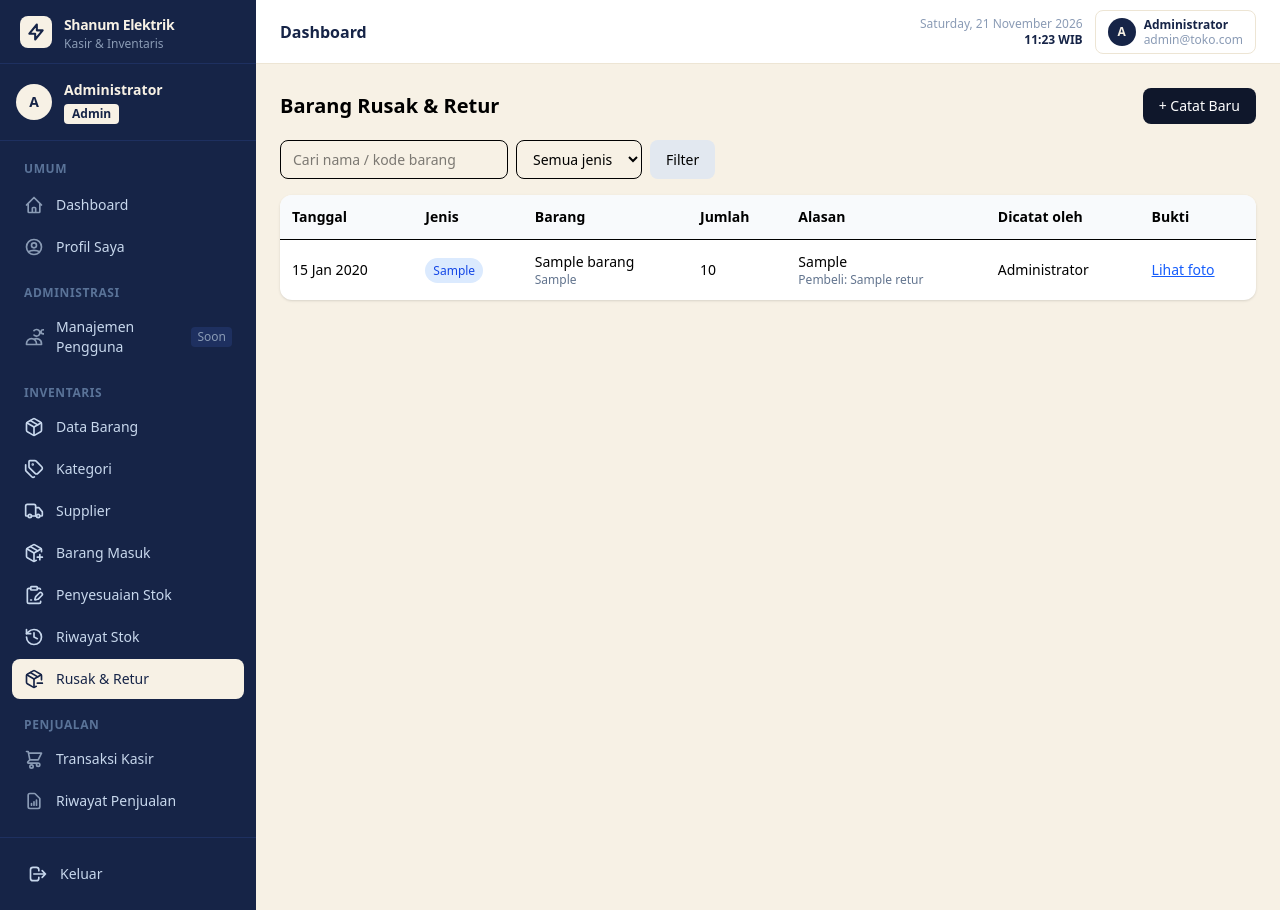
After one commit to paniwws1708/shanum-elektrik, a Laravel app: page /barang-rusak-retur in a window 1280 px wide. The commit adds this page. Run offline with Laravel 12, Linux system fonts and the light colour scheme; a user stored in the database is signed in; data comes from the database, SQL or seed files in the repository; tables that the repository leaves empty hold one stand-in row (values such as "Sample post"); style sheets or scripts are compiled from the project's sources; parts of the project's set-up code (start-up, migrations or seed data) failed here and were passed over.

Commit message:
(hasil ai)  fitur pencatatan barang rusak dan retur

```diff
--- /dev/null
+++ b/app/Http/Controllers/BarangRusakReturController.php
@@ -0,0 +1,172 @@
+<?php
+
+namespace App\Http\Controllers;
+
+use App\Http\Requests\StoreBarangRusakReturRequest;
+use App\Models\Barang;            // CEK: pastikan model Barang ada di App\Models
+use App\Models\BarangRusakRetur;
+use Illuminate\Http\Request;
+use Illuminate\Routing\Controllers\HasMiddleware;
+use Illuminate\Routing\Controllers\Middleware;
+use Illuminate\Support\Facades\DB;
+use Illuminate\Support\Facades\Storage;
+use Illuminate\Validation\ValidationException;
+
+class BarangRusakReturController extends Controller implements HasMiddleware
+{
+    /**
+     * Pembatasan akses: hanya admin dan staff_barang.
+     * Kasir yang membuka URL ini langsung akan mendapat error 403 (dilarang).
+     * Nilai role ('admin', 'staff_barang') sama persis dengan kolom role di tabel users.
+     */
+    public static function middleware(): array
+    {
+        return [
+            new Middleware(function (Request $request, $next) {
+                abort_unless(
+                    in_array($request->user()?->role, ['admin', 'staff_barang']),
+                    403,
+                    'Anda tidak memiliki akses ke halaman ini.'
+                );
+                return $next($request);
+            }),
+        ];
+    }
+
+    /**
+     * Halaman daftar catatan rusak/retur (dengan filter dan pagination).
+     */
+    public function index(Request $request)
+    {
+        // with(...) = ambil data barang & user sekaligus, supaya halaman cepat.
+        $query = BarangRusakRetur::with(['barang', 'user'])
+            ->latest('tanggal')
+            ->latest('id');
+
+        // Filter berdasarkan jenis (rusak / retur) jika dipilih.
+        if ($request->filled('tipe')) {
+            $query->where('tipe', $request->tipe);
+        }
+
+        // Pencarian berdasarkan nama atau kode barang.
+        if ($request->filled('cari')) {
+            $cari = $request->cari;
+            $query->whereHas('barang', function ($q) use ($cari) {
+                $q->where('nama_barang', 'like', "%{$cari}%")
+                  ->orWhere('kode_barang', 'like', "%{$cari}%");
+            });
+        }
+
+        // paginate(10) = 10 data per halaman.
+        // withQueryString() = filter tidak hilang saat pindah halaman.
+        $data = $query->paginate(10)->withQueryString();
+
+        return view('barang-rusak-retur.index', compact('data'));
+    }
+
+    /**
+     * Menampilkan form tambah catatan.
+     */
+    public function create()
+    {
+        $barangs = Barang::orderBy('nama_barang')
+            ->get(['id', 'kode_barang', 'nama_barang', 'stok']);
+
+        return view('barang-rusak-retur.create', compact('barangs'));
+    }
+
+    /**
+     * Menyimpan catatan baru + mengubah stok + mencatat riwayat stok.
+     */
+    public function store(StoreBarangRusakReturRequest $request)
+    {
+        // validated() = hanya data yang sudah lolos validasi.
+        $data = $request->validated();
+
+        // Simpan foto ke storage/app/public/bukti-rusak-retur
+        $fotoPath = $request->file('foto_bukti')->store('bukti-rusak-retur', 'public');
+
+        try {
+            // Transaction = semua langkah di dalam harus berhasil semua.
+            // Kalau satu gagal, semuanya dibatalkan (stok tidak jadi berubah).
+            DB::transaction(function () use ($data, $fotoPath) {
+
+                // lockForUpdate = kunci baris barang sebentar, supaya stok tidak
+                // tertimpa kalau kasir sedang transaksi barang yang sama.
+                $barang = Barang::lockForUpdate()->findOrFail($data['barang_id']);
+
+                $stokSebelum = $barang->stok;
+                $perubahan = 0; // selisih stok (negatif = berkurang)
+
+                if ($data['tipe'] === 'rusak') {
+                    // Barang rusak tidak boleh lebih banyak dari stok yang ada.
+                    if ($data['jumlah'] > $stokSebelum) {
+                        throw ValidationException::withMessages([
+                            'jumlah' => "Jumlah melebihi stok saat ini ({$stokSebelum}).",
+                        ]);
+                    }
+                    $perubahan = -$data['jumlah'];   // stok berkurang
+                } elseif (!empty($data['kembali_ke_stok'])) {
+                    $perubahan = $data['jumlah'];    // retur & masih bagus: stok bertambah
+                }
+
+                // Hubungkan dengan transaksi penjualan (khusus retur) lewat no_invoice.
+                // Kita hanya MEMBACA tabel transaksis, tidak mengubahnya.
+                $transaksiId = null;
+                if (!empty($data['no_invoice'])) {
+                    $transaksiId = DB::table('transaksis')
+                        ->where('no_invoice', $data['no_invoice'])
+                        ->value('id');
+                }
+
+                // 1) Simpan catatan rusak/retur.
+                $catatan = BarangRusakRetur::create([
+                    'barang_id'       => $barang->id,
+                    'user_id'         => auth()->id(),   // user yang sedang login
+                    'transaksi_id'    => $transaksiId,
+                    'tipe'            => $data['tipe'],
+                    'jumlah'          => $data['jumlah'],
+                    'tanggal'         => $data['tanggal'],
+                    'nama_pembeli'    => $data['nama_pembeli'] ?? null,
+                    // Untuk "rusak", kolom ini selalu false.
+                    'kembali_ke_stok' => $data['tipe'] === 'retur' && !empty($data['kembali_ke_stok']),
+                    'alasan'          => $data['alasan'],
+                    'foto_bukti'      => $fotoPath,
+                ]);
+
+                // 2) Ubah stok barang & catat ke stok_riwayats (hanya jika stok benar-benar berubah).
+                if ($perubahan !== 0) {
+                    $stokSesudah = $stokSebelum + $perubahan;
+
+                    $barang->stok = $stokSesudah;
+                    $barang->save();
+
+                    // Tabel stok_riwayats sudah ada (milik modul stok).
+                    // Kita pakai tabel yang sama agar muncul di menu "Riwayat Stok".
+                    DB::table('stok_riwayats')->insert([
+                        'barang_id'        => $barang->id,
+                        'user_id'          => auth()->id(),
+                        'tipe'             => $data['tipe'],              // 'rusak' atau 'retur'
+                        'jumlah_perubahan' => $perubahan,
+                        'stok_sebelum'     => $stokSebelum,
+                        'stok_sesudah'     => $stokSesudah,
+                        'keterangan'       => ucfirst($data['tipe']) . ': ' . $data['alasan'],
+                        'referensi_type'   => BarangRusakRetur::class,    // dari tabel mana asalnya
+                        'referensi_id'     => $catatan->id,               // id catatan kita
+                        'created_at'       => now(),
+                        'updated_at'       => now(),
+                    ]);
+                }
+            });
+        } catch (\Throwable $e) {
+            // Kalau gagal, hapus foto yang sudah terlanjur tersimpan
+            // supaya tidak ada file sampah, lalu lempar error lagi.
+            Storage::disk('public')->delete($fotoPath);
+            throw $e;
+        }
+
+        return redirect()
+            ->route('rusak-retur.index')
+            ->with('success', 'Catatan barang ' . $data['tipe'] . ' berhasil disimpan.');
+    }
+}
--- /dev/null
+++ b/app/Models/BarangRusakRetur.php
@@ -0,0 +1,32 @@
+<?php
+
+namespace App\Models;
+
+use Illuminate\Database\Eloquent\Model;
+
+class BarangRusakRetur extends Model
+{
+    // Kolom yang boleh diisi lewat create([...]).
+    protected $fillable = [
+        'barang_id', 'user_id', 'transaksi_id', 'tipe', 'jumlah',
+        'tanggal', 'nama_pembeli', 'kembali_ke_stok', 'alasan', 'foto_bukti',
+    ];
+
+    // Ubah tipe data otomatis saat dibaca dari database.
+    protected $casts = [
+        'tanggal' => 'date',            // jadi objek tanggal, bisa di-format
+        'kembali_ke_stok' => 'boolean', // 1/0 jadi true/false
+    ];
+
+    // Relasi: satu catatan milik satu barang.
+    public function barang()
+    {
+        return $this->belongsTo(Barang::class);
+    }
+
+    // Relasi: satu catatan dibuat oleh satu user.
+    public function user()
+    {
+        return $this->belongsTo(User::class);
+    }
+}
--- /dev/null
+++ b/resources/views/barang-rusak-retur/index.blade.php
@@ -0,0 +1,102 @@
+{{--
+  CEK: baris @extends dan @section di bawah harus SAMA dengan view teman.
+  Buka misalnya resources/views/barang-masuk/index.blade.php, lihat 2-3 baris pertama,
+  lalu samakan namanya (bisa jadi 'layouts.app' atau 'layouts.main', dll).
+  Kelas CSS di bawah memakai Tailwind. Kalau project kamu tidak pakai Tailwind,
+  samakan dengan gaya halaman teman.
+--}}
+@extends('layouts.app')
+
+@section('content')
+<div class="space-y-4">
+
+    {{-- Judul halaman + tombol tambah --}}
+    <div class="flex items-center justify-between">
+        <h1 class="text-xl font-bold">Barang Rusak &amp; Retur</h1>
+        <a href="{{ route('rusak-retur.create') }}"
+           class="px-4 py-2 bg-slate-900 text-white rounded-lg text-sm">+ Catat Baru</a>
+    </div>
+
+    {{-- Pesan sukses setelah menyimpan --}}
+    @if (session('success'))
+        <div class="p-3 rounded-lg bg-green-100 text-green-800 text-sm">{{ session('success') }}</div>
+    @endif
+
+    {{-- Form filter & pencarian (dikirim lewat URL, method GET) --}}
+    <form method="GET" class="flex flex-wrap gap-2">
+        <input type="text" name="cari" value="{{ request('cari') }}"
+               placeholder="Cari nama / kode barang"
+               class="border rounded-lg px-3 py-2 text-sm">
+        <select name="tipe" class="border rounded-lg px-3 py-2 text-sm">
+            <option value="">Semua jenis</option>
+            <option value="rusak" @selected(request('tipe') === 'rusak')>Rusak</option>
+            <option value="retur" @selected(request('tipe') === 'retur')>Retur</option>
+        </select>
+        <button class="px-4 py-2 bg-slate-200 rounded-lg text-sm">Filter</button>
+    </form>
+
+    {{-- Tabel data --}}
+    <div class="bg-white rounded-xl shadow overflow-x-auto">
+        <table class="w-full text-sm">
+            <thead class="bg-slate-50 text-left">
+                <tr>
+                    <th class="p-3">Tanggal</th>
+                    <th class="p-3">Jenis</th>
+                    <th class="p-3">Barang</th>
+                    <th class="p-3">Jumlah</th>
+                    <th class="p-3">Alasan</th>
+                    <th class="p-3">Dicatat oleh</th>
+                    <th class="p-3">Bukti</th>
+                </tr>
+            </thead>
+            <tbody>
+                {{-- @forelse = perulangan; kalau data kosong, jalankan @empty --}}
+                @forelse ($data as $item)
+                    <tr class="border-t">
+                        <td class="p-3">{{ $item->tanggal->format('d M Y') }}</td>
+                        <td class="p-3">
+                            {{-- Badge warna: merah untuk rusak, biru untuk retur --}}
+                            <span class="px-2 py-1 rounded-full text-xs
+                                {{ $item->tipe === 'rusak' ? 'bg-red-100 text-red-700' : 'bg-blue-100 text-blue-700' }}">
+                                {{ ucfirst($item->tipe) }}
+                            </span>
+                        </td>
+                        <td class="p-3">
+                            {{-- ?-> = aman walaupun barang sudah dihapus (tidak error) --}}
+                            {{ $item->barang?->nama_barang ?? '-' }}
+                            <div class="text-xs text-slate-500">{{ $item->barang?->kode_barang }}</div>
+                        </td>
+                        <td class="p-3">
+                            {{ $item->jumlah }}
+                            @if ($item->tipe === 'retur')
+                                <div class="text-xs text-slate-500">
+                                    {{ $item->kembali_ke_stok ? 'Masuk stok lagi' : 'Tidak masuk stok' }}
+                                </div>
+                            @endif
+                        </td>
+                        <td class="p-3">
+                            {{ $item->alasan }}
+                            @if ($item->nama_pembeli)
+                                <div class="text-xs text-slate-500">Pembeli: {{ $item->nama_pembeli }}</div>
+                            @endif
+                        </td>
+                        <td class="p-3">{{ $item->user?->name }}</td>
+                        <td class="p-3">
+                            {{-- Foto dibuka di tab baru. Butuh "php artisan storage:link" --}}
+                            <a href="{{ asset('storage/' . $item->foto_bukti) }}" target="_blank"
+                               class="text-blue-600 underline">Lihat foto</a>
+                        </td>
+                    </tr>
+                @empty
+                    <tr>
+                        <td colspan="7" class="p-6 text-center text-slate-500">Belum ada catatan.</td>
+                    </tr>
+                @endforelse
+            </tbody>
+        </table>
+    </div>
+
+    {{-- Tombol halaman 1, 2, 3... --}}
+    {{ $data->links() }}
+</div>
+@endsection
--- a/resources/views/layouts/app.blade.php
+++ b/resources/views/layouts/app.blade.php
@@ -221,7 +221,7 @@
             @break
 
             @case('Rusak & Retur')
-   <i data-lucide="history"></i>
+   <i data-lucide="package-minus"></i>
     @break
     @endswitch
 </span>
--- a/routes/web.php
+++ b/routes/web.php
@@ -6,6 +6,7 @@ use App\Http\Controllers\DashboardController;
 use App\Http\Controllers\KasirController;
 use App\Http\Controllers\ProfileController;
 use Illuminate\Support\Facades\Route;
+use App\Http\Controllers\BarangRusakReturController;
 
 /*
 |--------------------------------------------------------------------------
@@ -120,3 +121,16 @@ Route::post('penyesuaian-stok', [App\Http\Controllers\Inventaris\PenyesuaianStok
         Route::get('/riwayat/{transaksi}', [KasirController::class, 'show'])->name('show');
     });
 });
+
+
+
+// Fitur barang rusak & retur. 'auth' = harus login dulu.
+// Pembatasan role (admin & staff_barang) ada di dalam controller.
+Route::middleware('auth')
+    ->prefix('barang-rusak-retur')   // URL: /barang-rusak-retur
+    ->name('rusak-retur.')           // nama route: rusak-retur.index, dst
+    ->group(function () {
+        Route::get('/', [BarangRusakReturController::class, 'index'])->name('index');
+        Route::get('/create', [BarangRusakReturController::class, 'create'])->name('create');
+        Route::post('/', [BarangRusakReturController::class, 'store'])->name('store');
+    });
```
Also changed, not shown: app/Http/Requests/StoreBarangRusakReturRequest.php (added, +65 -0 lines), resources/views/barang-rusak-retur/create.blade.php (added, +112 -0 lines), database/migrations/2026_11_24_002040_create_barang_rusak_returs_table.php (added).
